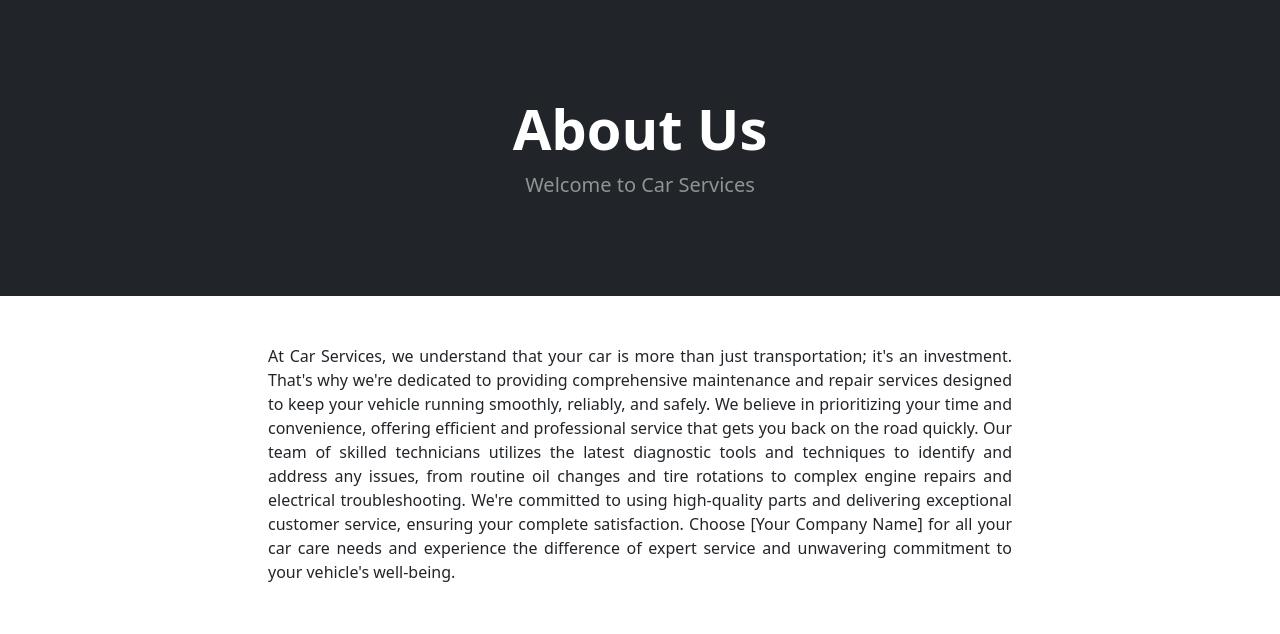
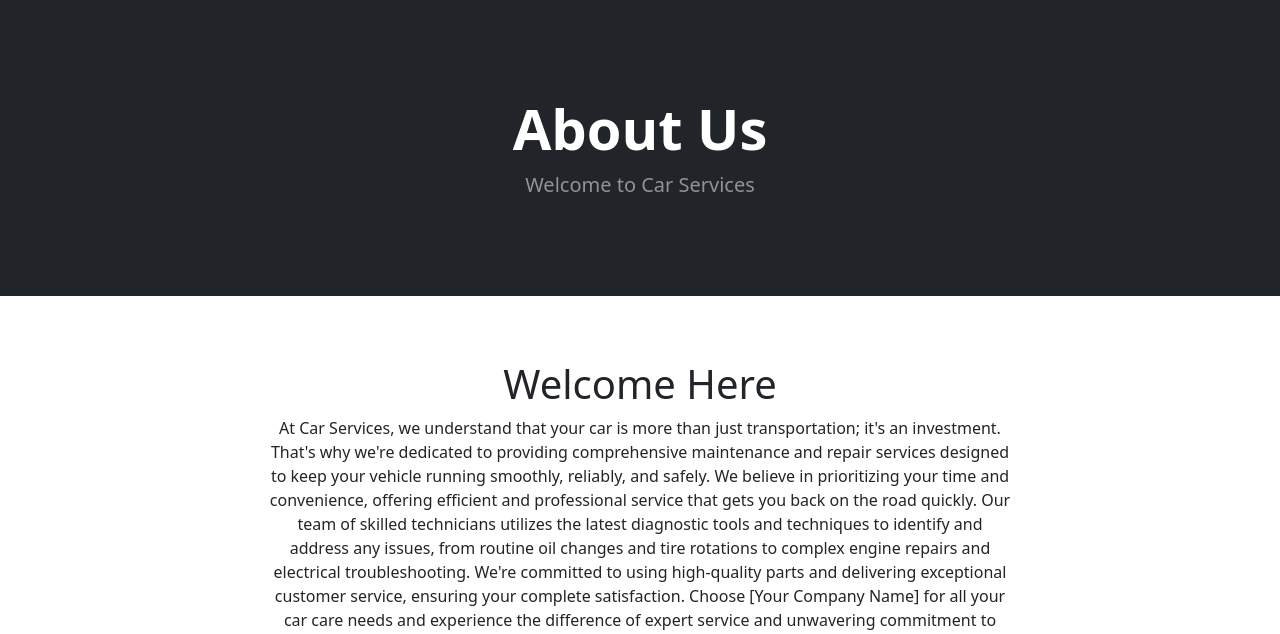
Before and after one commit to QasimDevelop/CarServices, a Django app: page /about/ in a window 1280 px wide. Shown: the part 57-691 px from the top of the page. Run offline with Django 4.2, Linux system fonts and the light colour scheme; some libraries are stand-ins or nearby versions.

Commit message:
Add Welcome in About

```diff
--- a/store/templates/about.html
+++ b/store/templates/about.html
@@ -17,6 +17,7 @@
         			<div class="col-8">
         				<br/><br/>
 <p align="justify">
+    <h1>Welcome Here</h1>
     At Car Services, we understand that your car is more than just transportation;
     it's an investment. That's why we're dedicated to providing comprehensive maintenance and repair services designed to keep your vehicle running smoothly,
     reliably, and safely. We believe in prioritizing your time and convenience, offering efficient and professional service that gets you back on the road quickly.
```
